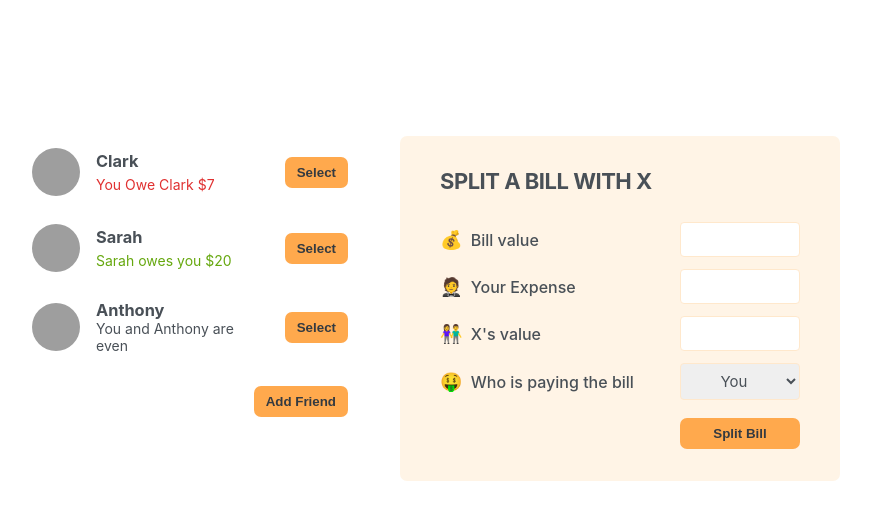
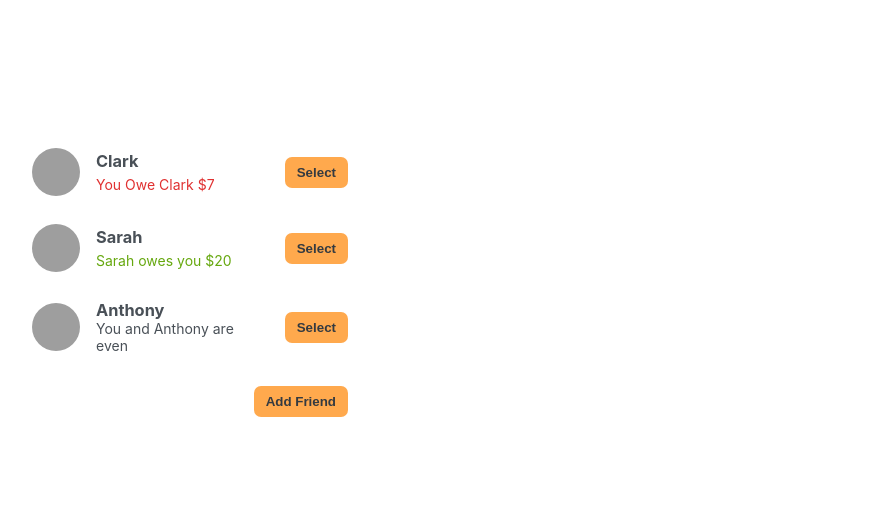
Before and after one commit to SarmadRehman/React-Practice-Jonas-Course, a React (Create React App) app in the folder 06-eat-n-split/: page / in a window 1280 px wide. Shown: the top 520 px of the page, without its empty margins (210-1081 px from the left). Built offline with nearby package versions, Linux system fonts and the light colour scheme; grey boxes are pictures that could not be loaded.

Commit message:
06-selecting a friend 07

```diff
--- a/06-eat-n-split/src/App.js
+++ b/06-eat-n-split/src/App.js
@@ -32,6 +32,8 @@ function Button({ children, onClick }) {
 export default function App() {
   const [showAddFriend, setShowAddFriend] = useState(false);
   const [friends, setFriends] = useState(initialFriends);
+  const [selectedFriend, setSelectedFriend] = useState(null);
+
   function handleShowAddFriend() {
     setShowAddFriend((show) => !show);
   }
@@ -41,34 +43,49 @@ export default function App() {
     setShowAddFriend(false);
   }
 
+  function handleSelection(friend) {
+    setSelectedFriend((cur) => (cur?.id === friend.id ? null : friend));
+    setShowAddFriend(false);
+  }
+
   return (
     <div className="app">
       <div className="sidebar">
-        <FriendsLits friends={friends} />
+        <FriendsLits
+          friends={friends}
+          onSelection={handleSelection}
+          selectedFriend={selectedFriend}
+        />
 
         {showAddFriend && <FormAddFriend onAddFriend={handleAddFriend} />}
         <Button onClick={handleShowAddFriend}>
           {showAddFriend ? "Close" : "Add Friend"}
         </Button>
       </div>
-      <FormSplitBill />
+      {selectedFriend && <FormSplitBill selectedFriend={selectedFriend} />}
     </div>
   );
 }
 
-function FriendsLits({ friends }) {
+function FriendsLits({ friends, onSelection, selectedFriend }) {
   return (
     <ul>
       {friends.map((friend) => (
-        <Friend friend={friend} key={String(friend.id)} />
+        <Friend
+          friend={friend}
+          key={String(friend.id)}
+          onSelection={onSelection}
+          selectedFriend={selectedFriend}
+        />
       ))}
     </ul>
   );
 }
 
-function Friend({ friend }) {
+function Friend({ friend, onSelection, selectedFriend }) {
+  const isSelected = selectedFriend?.id === friend.id;
   return (
-    <li>
+    <li className={isSelected ? "selected" : ""}>
       <img src={friend.image} alt={friend.name} />
       <h3>{friend.name}</h3>
       {friend.balance < 0 && (
@@ -82,7 +99,9 @@ function Friend({ friend }) {
         </p>
       )}
       {friend.balance === 0 && <p>You and {friend.name} are even</p>}
-      <Button> Select </Button>
+      <Button onClick={() => onSelection(friend)}>
+        {isSelected ? "Close" : "Select"}
+      </Button>
     </li>
   );
 }
@@ -131,10 +150,10 @@ function FormAddFriend({ onAddFriend }) {
   );
 }
 
-function FormSplitBill() {
+function FormSplitBill({ selectedFriend }) {
   return (
     <form className="form-split-bill">
-      <h2>Split a bill with X</h2>
+      <label>Split a bill with {selectedFriend.name}</label>
 
       <label>💰 Bill value</label>
       <input type="text"></input>
@@ -142,13 +161,13 @@ function FormSplitBill() {
       <label>🤵 Your Expense</label>
       <input type="text"></input>
 
-      <label>👫 X's value</label>
+      <label>👫 {selectedFriend.name} value</label>
       <input type="text"></input>
 
       <label>🤑 Who is paying the bill</label>
       <select>
         <option value="user">You</option>
-        <option value="friend">X</option>
+        <option value="friend">{selectedFriend.name}</option>
       </select>
 
       <Button>Split Bill</Button>
```
